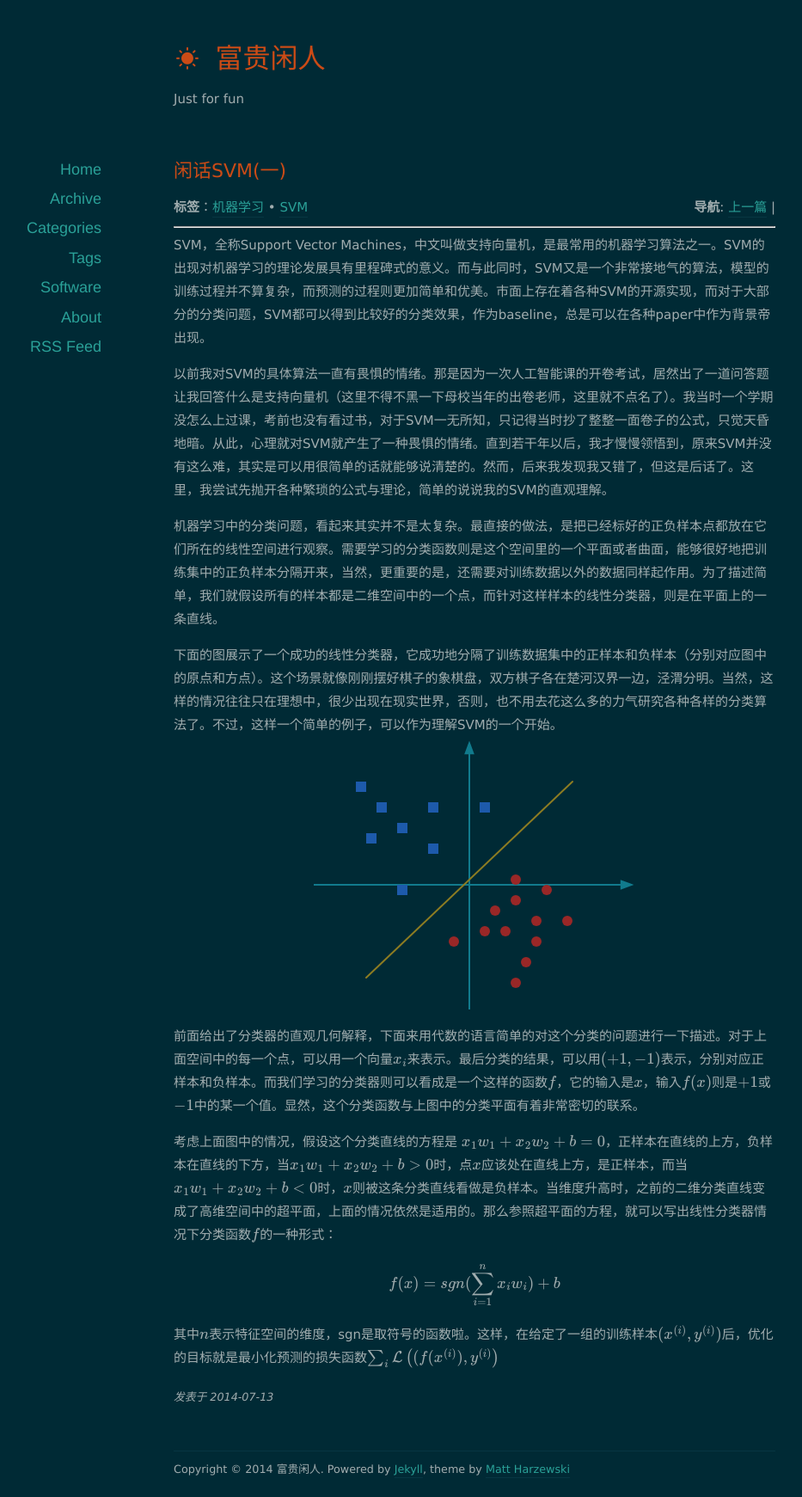
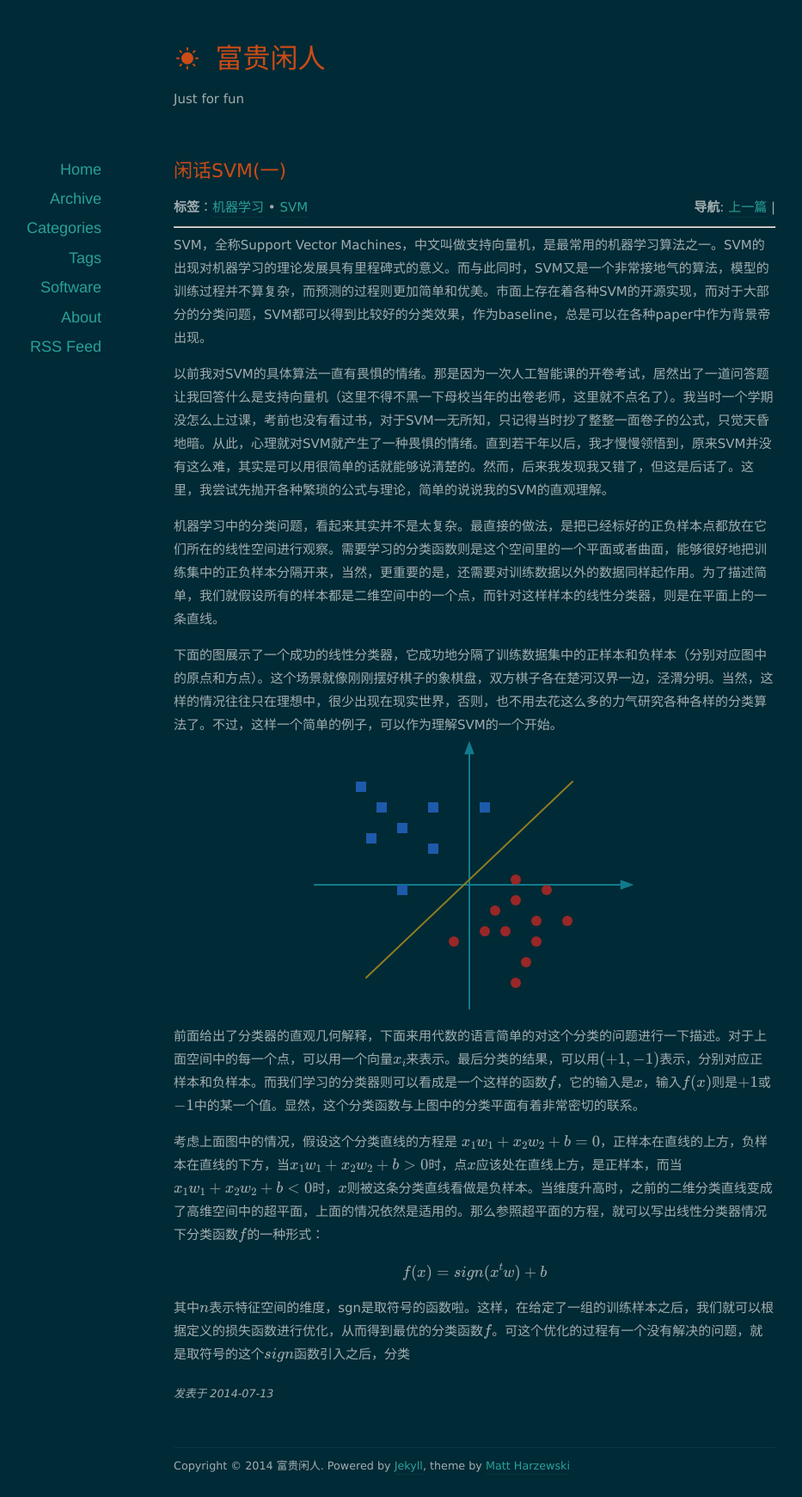
Before and after one commit to orangeprince/orangeprince.github.io, a Jekyll site: the page built from _posts/2014-07-13-svm_part1.md, in a window 1280 px wide. Shown: the whole page at 86% size, without its empty margins (88-1021 px from the left). Built offline with Jekyll 4.4.1, drawn with Linux system fonts in a browser that asks for light colours; nearby versions of some CDN libraries; formulas are drawn with MathJax 3; comment, search, counter and statistics services are not loaded.

Commit message:
modified:   _posts/2014-07-13-svm_part1.md

```diff
--- a/_posts/2014-07-13-svm_part1.md
+++ b/_posts/2014-07-13-svm_part1.md
@@ -22,8 +22,8 @@ SVM，全称Support Vector Machines，中文叫做支持向量机，是最常用
 
 $$
 \begin{aligned}
-f(x) = sgn(\sum_{i=1}^{n}x_iw_i) + b
+f(x) = sign(x^tw) + b
 \end{aligned}
 $$
 
-其中$$n$$表示特征空间的维度，sgn是取符号的函数啦。这样，在给定了一组的训练样本$$(x^{(i) },y^{(i)})$$后，优化的目标就是最小化预测的损失函数$$\sum_i \mathcal{L} \left( (f(x^{(i)}), y^{(i)} \right)$$
+其中$$n$$表示特征空间的维度，sgn是取符号的函数啦。这样，在给定了一组的训练样本之后，我们就可以根据定义的损失函数进行优化，从而得到最优的分类函数$$f$$。可这个优化的过程有一个没有解决的问题，就是取符号的这个$$sign$$函数引入之后，分类
```
